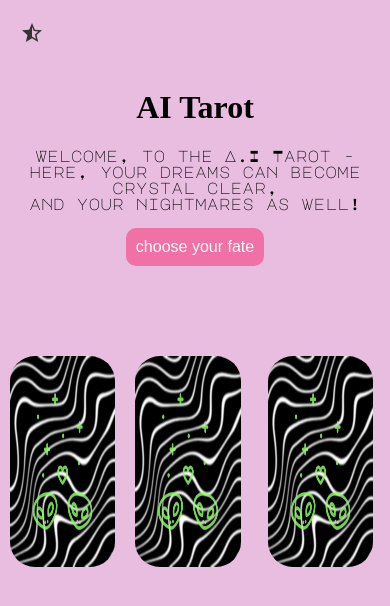
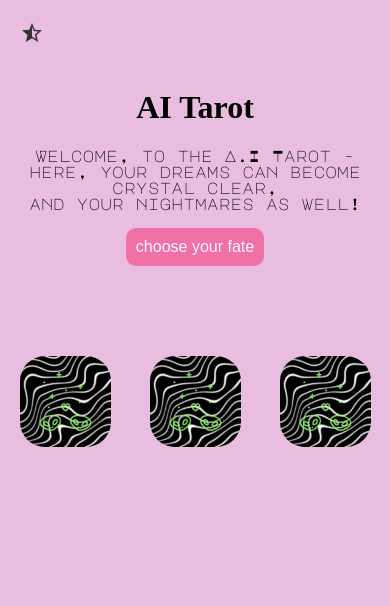
Before and after one commit to WrongAlice/react-tarot, a React (Create React App) app: page / in a window 390 px wide. Both pictures are taken after a click on the button "choose your fate". Shown: the top 606 px of the page. Built offline with nearby package versions, Linux system fonts and the light colour scheme; a web font is replaced by a local one.

Commit message:
reverting to previous

```diff
--- a/src/App.css
+++ b/src/App.css
@@ -27,7 +27,7 @@ h1 {
 
 p {
   font-family: 'Major Mono Display', monospace;
-  margin-top: 10px;
+  /* margin-top: 10px; */
 }
 .grid {
   display: flex;
@@ -120,18 +120,14 @@ border-radius: 25px;
 
 @media only screen and (max-width: 880px) {
   .card .front {
-   width: 27vw;
-    height: 25vh;
-    margin-left:10px;
-    margin-right:10px;
-
+    min-width: 70%;
+    height: 70%;
+    /* border: 2px solid red; */
     }
 
   .card .back {
-    width: 27vw;
-    height: 25vh;
-    margin-left:10px;
-    margin-right:10px;
+    min-width: 70%;
+    height: 70%;
 }
 
 
@@ -140,22 +136,16 @@ border-radius: 25px;
 
 @media only screen and (max-width: 442px) {
   .card .front {
-    width: 27vw;
-    height: 25vh;
- margin-left:10px;
- margin-right:10px;
+    min-width: 70%;
+    height: 50%;
 
 
   }
 
 
   .card .back {
-    width: 27vw;
-    height: 25vh;
-    margin-left:10px;
-    margin-right:10px;
-
-
+    min-width: 70%;
+    height: 50%;
 
 
 }
--- a/src/App.js
+++ b/src/App.js
@@ -8,7 +8,7 @@ import star from './assets/star.svg'
 const cardImages = [
   { "src": "/img/The Sun.PNG", "name": "The Sun", "description": "You will win"},
   { "src": "/img/The Moon.PNG", "name": "The Moon", "description": "You will see the light" },
-  {  "src": "/img/The Fool.PNG", "name": "The Fool", "description": "You will lose all of your earthley delights " }
+  {  "src": "/img/The Fool.PNG", "name": "The Fool", "description": "You will lose " }
 ]
 
 
```
